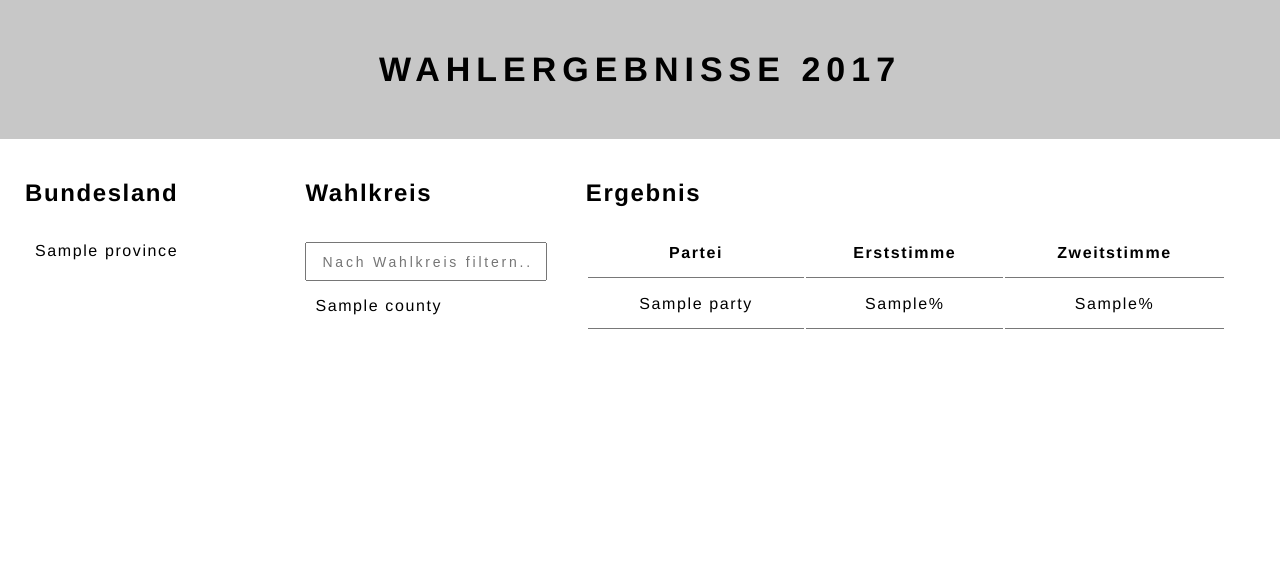
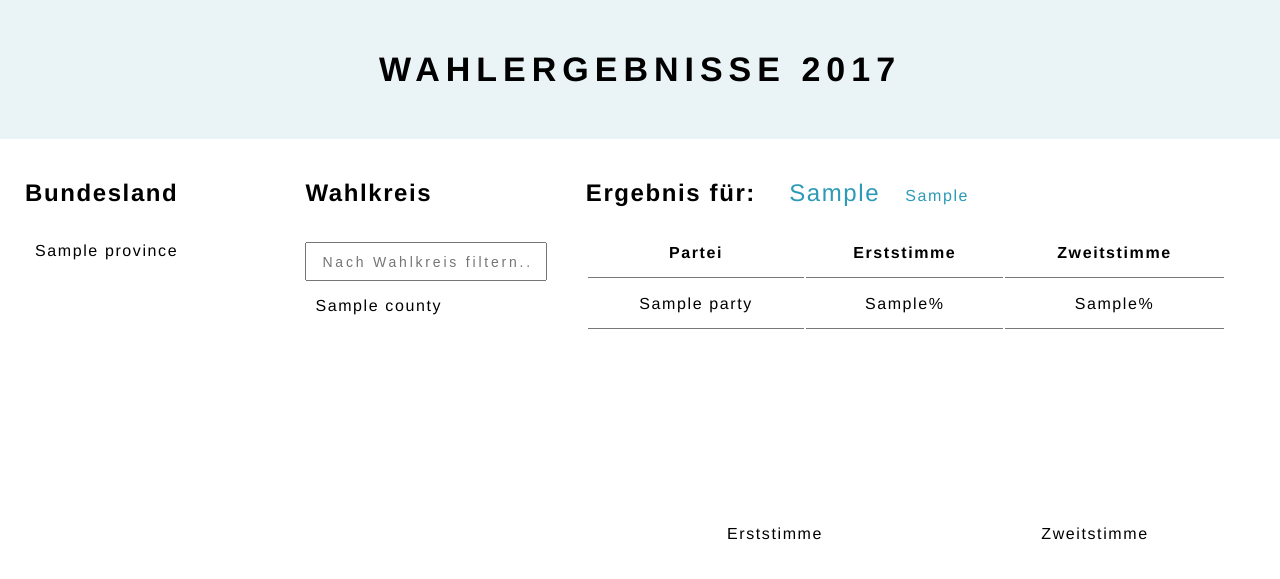
Before and after one commit to Cris567/electionresults-app, a Flask app: template templates/index.html in a window 1280 px wide. Shown: the top 579 px of the page. Run offline with Flask 2, Linux system fonts and the light colour scheme; the template is opened without the code that fills it: most values are stand-ins (such as "Sample title", 1, 10 or a date in 2020); a map, chart or similar area stays blank; some libraries are stand-ins or nearby versions.

Commit message:
Facelift styling, add labels

```diff
--- a/static/js/main_controller.js
+++ b/static/js/main_controller.js
@@ -1,7 +1,8 @@
 var app = angular.module('elections-app', ['chart.js']);
 
 app.controller("main-controller", function ($scope, $http) {
-  // var provinces = [];
+  var provinces = [];
+  var counties = [];
   var votes = [];
   var parties = [];
   var labels = [];
@@ -9,22 +10,26 @@ app.controller("main-controller", function ($scope, $http) {
   var votesInNumbers1 = [];
   var votesInNumbers2= [];
   var percentages = [];
+  $scope.toggle = false;
 
     $http.get('/getProvinces').success(function(response) {
-      // for (var i = 0; i < response.length; i++) {
-      //   provinces[i] = response[i].p_name;
-      // }
-      $scope.provinces = response;
+      provinces = response;
+      $scope.provinces = provinces;
     }).error(function(response) {
       console.log(response);
     });
 
     $scope.displayCounties = function (id) {
-      var counties = [];
+      counties = [];
 
         $http.get('/getCounties?provinceId=' + id).success(function (response) {
           counties = response;
           $scope.counties = counties;
+          for (var p in provinces) {
+            if (provinces[p].p_id === id) {
+              $scope.selectedProvince = provinces[p].p_name;
+            }
+          }
           }).error(function (response) {
               console.log(response);
           });
@@ -53,36 +58,20 @@ app.controller("main-controller", function ($scope, $http) {
               parties.push(votes[v]);
             }
           }
+          for (var c in counties) {
+            if (counties[c].c_id === id) {
+              $scope.selectedCounty = counties[c].c_name;
+            }
+          }
           $scope.parties = parties;
           $scope.labels = labels;
           $scope.votesInNumbers1 = votesInNumbers1;
           $scope.votesInNumbers2 = votesInNumbers2;
-          console.log(labels);
+          $scope.toggle = true;
           }).error(function (response) {
               console.log(response);
           });
     };
-
-    // function getPartyNames(parties) {
-    //   var arrayBla = [];
-    //
-    //   $http.get('/getParties').success(function (response) {
-    //     console.log(response);
-    //   for (var p in parties) {
-    //     var p_id = parties[p].party_id;
-    //     arrayBla.push(p_id);
-    //   }
-    //   }).error(function (response) {
-    //       console.log(response);
-    //   });
-    //   console.log(arrayBla);
-    //   return arrayBla;
-    // }
-    //
-    // $scope.labels = getPartyNames(parties);
-
-    // $scope.votesInNumbers = partyVotes.perc_e;
-
 });
 
 function search() {
--- a/static/styles/app.css
+++ b/static/styles/app.css
@@ -19,22 +19,33 @@ h1 {
 h2 {
   margin: 15px 0 35px 0;
 }
+
 /* Container */
 .listsection {
   width: 18%;
   float: left;
   padding: 25px;
 }
-.chartsection {
+.chartsection, .pie-chart {
   width: 50%;
   float: left;
   height: auto;
   padding: 25px;
 }
+.pie-chart {
+  padding-top: 0;
+  float: right;
+}
+.chart-pie {
+  margin-bottom: 15px;
+}
 .header {
   width: 100%;
-  background-color: #c7c7c7;
+  background-color: #eaf4f7;
   /* border-bottom: 1px solid #2C9AB7; */
+}
+label {
+  font-weight: 400;
 }
 ul {
   padding-left: 10px;
@@ -49,6 +60,9 @@ li a {
   text-decoration: none;
 }
 a:hover {
+  color: #2C9AB7;
+}
+a:active {
   color: #2C9AB7;
 }
 table {
@@ -76,3 +90,20 @@ td {
 #search-input:focus {
   outline-color: #2C9AB7;
 }
+#active-province {
+  padding-left: 25px;
+  font-weight: 400;
+  color: #2C9AB7;
+}
+#active-county {
+  padding-left: 25px;
+  font-weight: 400;
+  font-size: 16px;
+  color: #2C9AB7;
+}
+#pie1, #pie2 {
+  display: inline-block;
+  width: 50%;
+  float: left;
+  text-align: center;
+}
--- a/templates/index.html
+++ b/templates/index.html
@@ -29,7 +29,7 @@
       </ul>
   </div>
   <div class="chartsection table">
-    <h2>Ergebnis</h2>
+    <h2>Ergebnis für: <span id="active-province">{{selectedProvince}}</span><span id="active-county">{{selectedCounty}}</span></h2>
     <table ng-model="parties">
         <tr>
             <th>Partei</th>
@@ -44,12 +44,18 @@
     </table>
   </div>
   <div class="pie-chart">
-    <canvas id="pie1" class="chart chart-pie"
-      chart-data="votesInNumbers1" chart-labels="labels" chart-options="options">
-    </canvas>
-    <canvas id="pie2" class="chart chart-pie"
-      chart-data="votesInNumbers2" chart-labels="labels" chart-options="options">
-    </canvas>
+    <div id="pie1">
+      <canvas class="chart chart-pie"
+        chart-data="votesInNumbers1" chart-labels="labels" chart-options="options">
+      </canvas>
+      <label ng-show="toggle">Erststimme</label>
+    </div>
+    <div id="pie2">
+      <canvas class="chart chart-pie"
+        chart-data="votesInNumbers2" chart-labels="labels" chart-options="options">
+      </canvas>
+      <label ng-show="toggle">Zweitstimme</label>
+    </div>
   </div>
 </div>
 </body>
```
